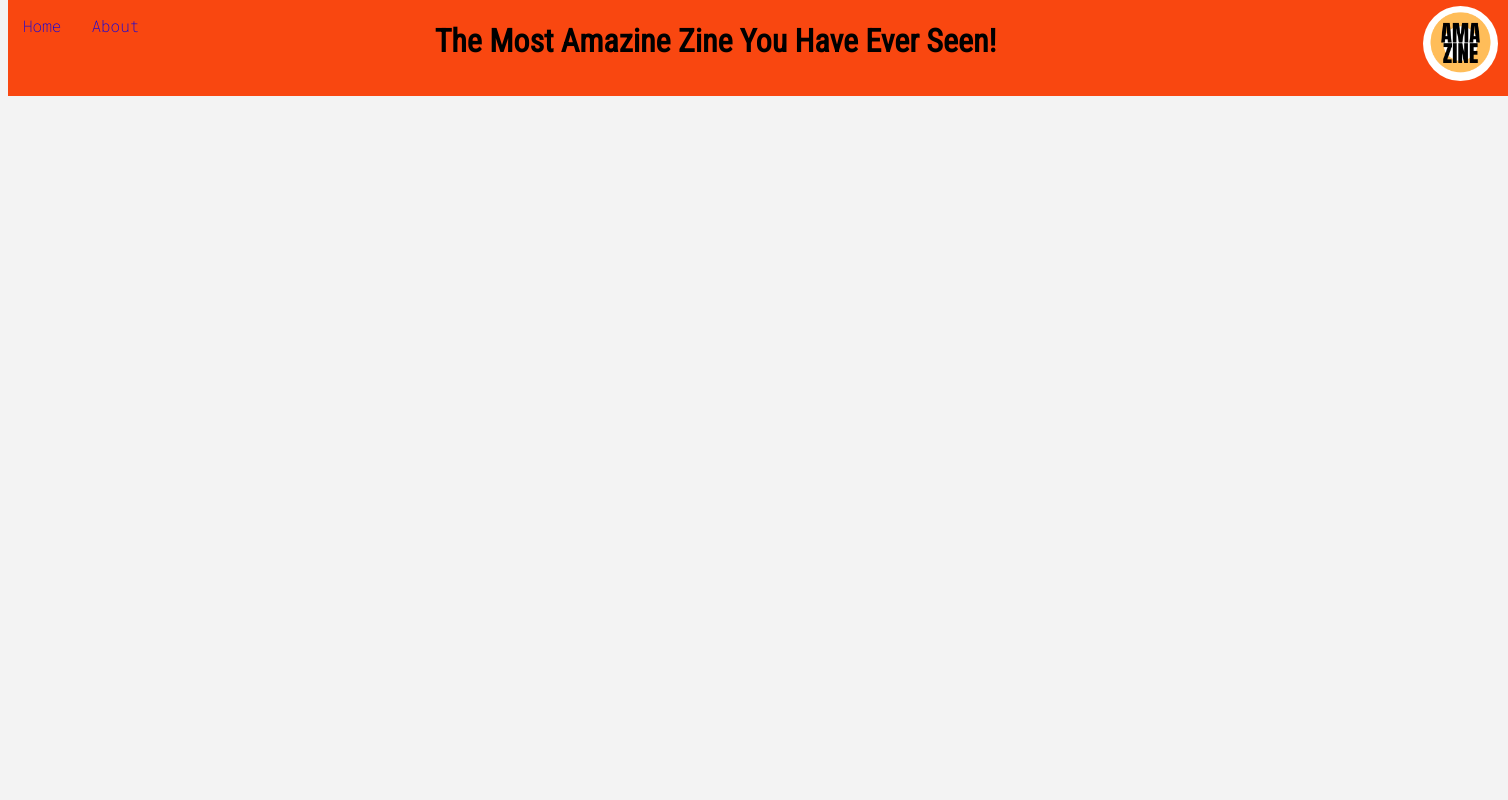
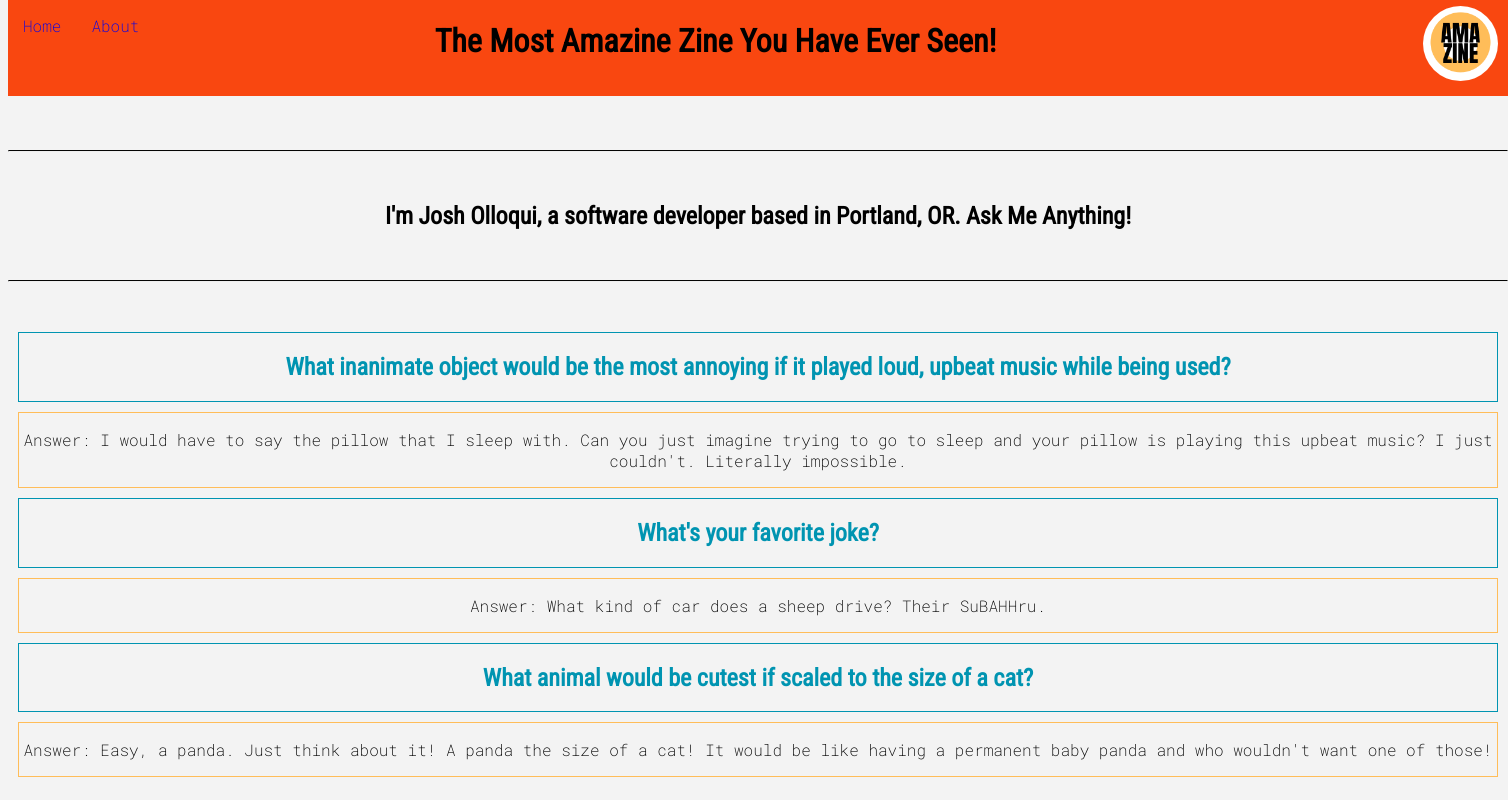
Before and after one commit to AMA-Zine/amazine-fe, a React app: page /josh in a window 1280 px wide. Shown: the whole page, 1508 px wide, since content can reach past the window. Built offline with nearby package versions, Linux system fonts and the light colour scheme.

Commit message:
added about us details and updated snapshot

```diff
--- /dev/null
+++ b/src/components/about-details/JoshDetail.jsx
@@ -0,0 +1,36 @@
+import React from 'react';
+import styles from '../app/styles.css';
+
+export default function JoshDetail() {
+  return (
+    <div className={`${styles.headerSpace} ${styles.bottomSpace}`}>
+    <hr />
+    <article className={styles.bannerArticle}>
+      <h1 className={styles.normalGap}>
+        I'm Josh Olloqui, a software developer based in Portland, OR. Ask Me Anything!
+      </h1>
+    </article>
+    <hr />
+
+      <div className={styles.questionDiv}>
+        <h2>What inanimate object would be the most annoying if it played loud, upbeat music while being used?</h2>
+      </div>
+      <div className={styles.answerDiv}>
+        <p>Answer: I would have to say the pillow that I sleep with. Can you just imagine trying to go to sleep and your pillow is playing this upbeat music? I just couldn't. Literally impossible.</p>
+      </div>
+      <div className={styles.questionDiv}>
+        <h2>What's your favorite joke?</h2>
+      </div>
+      <div className={styles.answerDiv}>
+        <p>Answer: What kind of car does a sheep drive? Their SuBAHHru.</p>
+      </div>
+      <div className={styles.questionDiv}>
+        <h2>What animal would be cutest if scaled to the size of a cat?</h2>
+      </div>
+      <div className={styles.answerDiv}>
+        <p>Answer: Easy, a panda. Just think about it! A panda the size of a cat! It would be like having a permanent baby panda and who wouldn't want one of those!</p>
+      </div>
+
+    </div>
+  )
+}
--- a/src/components/about-details/MichelleDetail.jsx
+++ b/src/components/about-details/MichelleDetail.jsx
@@ -13,22 +13,22 @@ export default function MichelleDetail() {
     <hr />
 
       <div className={styles.questionDiv}>
-        <h2>What is your favorite color?</h2>
+        <h2>What movie can you watch over and over without getting tired of it?</h2>
       </div>
       <div className={styles.answerDiv}>
-        <p>Answer: Rainbow</p>
+        <p>Answer: What We Do in the Shadows and Step Brothers, both of which are comedic masterpieces.</p>
       </div>
       <div className={styles.questionDiv}>
-        <h2>What is your favorite color?</h2>
+        <h2>If you were given five million dollars to open a small museum, what kind of museum would you create?</h2>
       </div>
       <div className={styles.answerDiv}>
-        <p>Answer: Rainbow</p>
+        <p>Answer: I would create a museum of my extensive meme collection.</p>
       </div>
       <div className={styles.questionDiv}>
-        <h2>What is your favorite color?</h2>
+        <h2>What would be the best thing you could reasonably expect to find in a cave?</h2>
       </div>
       <div className={styles.answerDiv}>
-        <p>Answer: Rainbow</p>
+        <p>Answer: When I end up finding the Necronomicon, I promise to use it for good.</p>
       </div>
 
     </div>
--- /dev/null
+++ b/src/components/about-details/PatrickDetail.jsx
@@ -0,0 +1,36 @@
+import React from 'react';
+import styles from '../app/styles.css';
+
+export default function PatrickDetail() {
+  return (
+    <div className={`${styles.headerSpace} ${styles.bottomSpace}`}>
+    <hr />
+    <article className={styles.bannerArticle}>
+      <h1 className={styles.normalGap}>
+        I'm Patrick Wilson, a software developer based in Portland, OR. Ask Me Anything!
+      </h1>
+    </article>
+    <hr />
+
+      <div className={styles.questionDiv}>
+        <h2>What would you name a boat if you had one?</h2>
+      </div>
+      <div className={styles.answerDiv}>
+        <p>Answer: Stormseeker would be my boat. It's a nod to one of my favorite games, and would also be clever if I was ever caught in a storm.</p>
+      </div>
+      <div className={styles.questionDiv}>
+        <h2>What's your cure for hiccups?</h2>
+      </div>
+      <div className={styles.answerDiv}>
+        <p>Answer: Forgetting about them seems to be the best way to cure the hiccups, but it can be difficult when you have them.</p>
+      </div>
+      <div className={styles.questionDiv}>
+        <h2>What are you interested in that you think most people aren't?</h2>
+      </div>
+      <div className={styles.answerDiv}>
+        <p>Answer: I am interested in building siege engines like cannons, catapults, giant ballistas, etc. I've only met one other person that was into it and he helps me build them.</p>
+      </div>
+
+    </div>
+  )
+}
--- /dev/null
+++ b/src/components/about-details/SarahDetail.jsx
@@ -0,0 +1,36 @@
+import React from 'react';
+import styles from '../app/styles.css';
+
+export default function SarahDetail() {
+  return (
+    <div className={`${styles.headerSpace} ${styles.bottomSpace}`}>
+    <hr />
+    <article className={styles.bannerArticle}>
+      <h1 className={styles.normalGap}>
+        I'm Sarah Rector, a software developer based in Portland, OR. Ask Me Anything!
+      </h1>
+    </article>
+    <hr />
+
+      <div className={styles.questionDiv}>
+        <h2>What bit of trivia do you know that is interesting but also completely useless?</h2>
+      </div>
+      <div className={styles.answerDiv}>
+        <p>Answer: Well, I would argue that no trivia is actually useless! However, for the purposes of this question, did you know that the hard part on the end of a shoelace is called an aglet? Or that sea cucumbers, when frightened, eject their guts out of their mouth to scare off predators?</p>
+      </div>
+      <div className={styles.questionDiv}>
+        <h2>What odd talent do you have?</h2>
+      </div>
+      <div className={styles.answerDiv}>
+        <p>Answer: Since fifth grade, I have been able to say all 50 states in alphabetical order in under 30 seconds.</p>
+      </div>
+      <div className={styles.questionDiv}>
+        <h2>If you could time travel, where would you go and why?</h2>
+      </div>
+      <div className={styles.answerDiv}>
+        <p>Answer: I'd probably go back to the late 1800's/early 1900's and try to make friends with Nellie Bly. She was a reporter and the first woman to travel completley around the world. That or dinosaurs. It would be really cool to see dinosaurs.</p>
+      </div>
+
+    </div>
+  )
+}
--- a/src/components/about/About.jsx
+++ b/src/components/about/About.jsx
@@ -22,7 +22,9 @@ export default function About() {
           ${aboutstyles.columnLeft}
         `}>
           <img src="http://placekitten.com/300/250" alt="kitten"></img>
+          <Link key='sarah' to='/sarah'>
           <h3 className={styles.titleFont}>I'm Sarah. Ask Me Anything!</h3>
+          </Link>
           <p className={styles.bodyFont}>Article Description</p>
         </article>
 
@@ -44,7 +46,9 @@ export default function About() {
           ${aboutstyles.columnRight}
         `}>
           <img src="http://placekitten.com/300/250" alt="kitten"></img>
+          <Link key='patrick' to='/patrick'>
           <h3 className={styles.titleFont}>I'm Patrick. Ask Me Anything!</h3>
+          </Link>
           <p className={styles.bodyFont}>Article Description</p>
         </article>
 
@@ -54,7 +58,9 @@ export default function About() {
           ${aboutstyles.columnRight}
         `}>
           <img src="http://placekitten.com/300/250" alt="kitten"></img>
+          <Link key='josh' to='/josh'>
           <h3 className={styles.titleFont}>I'm Josh. Ask Me Anything!</h3>
+          </Link>
           <p className={styles.bodyFont}>Article Description</p>
         </article>
 
--- a/src/components/app/App.jsx
+++ b/src/components/app/App.jsx
@@ -9,6 +9,9 @@ import Home from '../home/Home';
 import Thread from '../thread/Thread';
 import About from '../about/About';
 import MichelleDetail from '../about-details/MichelleDetail';
+import PatrickDetail from '../about-details/PatrickDetail';
+import JoshDetail from '../about-details/JoshDetail';
+import SarahDetail from '../about-details/SarahDetail';
 
 export default class App extends Component {
   render() {
@@ -37,6 +40,21 @@ export default class App extends Component {
               exact
               render={(routerProps) => <MichelleDetail {...routerProps} />}
             />
+            <Route
+              path="/josh"
+              exact
+              render={(routerProps) => <JoshDetail {...routerProps} />}
+            />
+            <Route
+              path="/patrick"
+              exact
+              render={(routerProps) => <PatrickDetail {...routerProps} />}
+            />
+            <Route
+              path="/sarah"
+              exact
+              render={(routerProps) => <SarahDetail {...routerProps} />}
+            />
           </Switch>
         </Router>
       </div>
```
Also changed, not shown: 1 other file (tests, documents, lock files or other folders).
